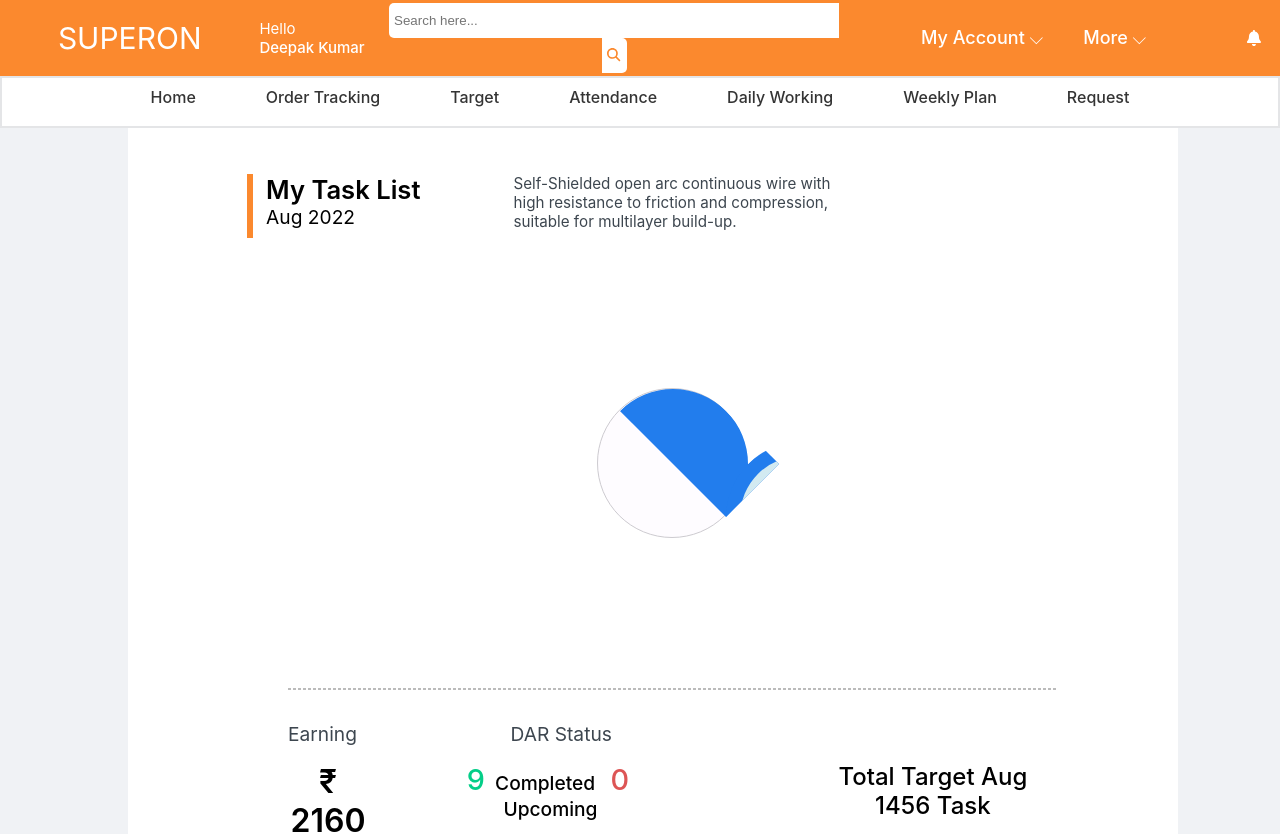
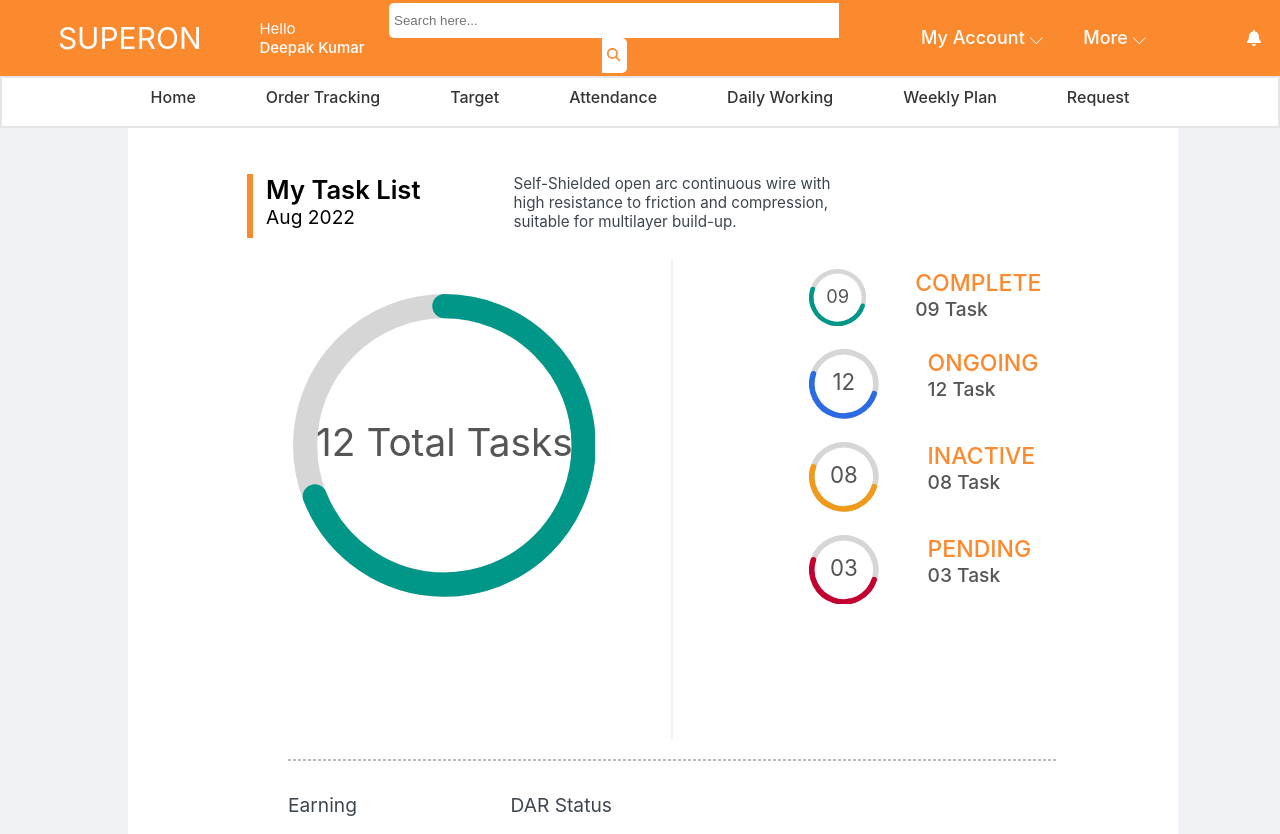
Before and after one commit to 2ybaryl/EMS, a React (Create React App) app: page / in a window 1280 px wide. Shown: the top 834 px of the page. Built offline with nearby package versions, Linux system fonts and the light colour scheme.

Commit message:
Added Progress bars

```diff
--- a/package.json
+++ b/package.json
@@ -10,6 +10,7 @@
     "@testing-library/react": "^13.4.0",
     "@testing-library/user-event": "^13.5.0",
     "react": "^18.2.0",
+    "react-circular-progressbar": "^2.1.0",
     "react-dom": "^18.2.0",
     "react-scripts": "5.0.1",
     "web-vitals": "^2.1.4"
--- a/src/components/Pages/Home.js
+++ b/src/components/Pages/Home.js
@@ -1,4 +1,6 @@
 import React, { Component } from "react";
+import { CircularProgressbar, buildStyles } from "react-circular-progressbar";
+import "react-circular-progressbar/dist/styles.css";
 import "../common/stylesheets/Home.css";
 
 export default class Home extends Component {
@@ -24,19 +26,94 @@ export default class Home extends Component {
 
           {/*  Here starts the Center of the console - the progress circles */}
 
-          <div>
-            <div class="circle-wrap">
-              <div class="circle">
-                <div class="mask half">
-                  <div class="fill">
-                    <div class="mask full">
-                      <div class="fill">
-                        <div class="inside-circle"> 12 </div>
-                      </div>
+          <div className="center">
+            <div className="left">
+              <div id="total">
+                <CircularProgressbar
+                  value={69}
+                  text={`12 Total Tasks`}
+                  styles={buildStyles({
+                    textSize: "80%",
+                    textColor: "#555555",
+                    pathColor: "#009788",
+                  })}
+                />
+              </div>
+            </div>
+            <span className="black"></span>
+            <div className="right">
+              <center>
+                <div className="status">
+                  <div id="curr">
+                    <div id="prog">
+                    <CircularProgressbar
+                      value={50}
+                      text={`09`}
+                      styles={buildStyles({
+                        rotation:'0.3',
+                        textSize: "200%",
+                        textColor: "#555555",
+                        pathColor: "#009788",
+                      })}
+                    ></CircularProgressbar></div>
+                    <div id="stat">
+                      <span id="head">COMPLETE</span>
+                      <span>09 Task</span>
+                    </div>
+                  </div>
+                  <div id="curr">
+                    <div id="prog">
+                    <CircularProgressbar
+                      value={50}
+                      text={`12`}
+                      styles={buildStyles({
+                        rotation:'0.3',
+                        textSize: "200%",
+                        textColor: "#555555",
+                        pathColor: "#2c6be3",
+                      })}
+                    ></CircularProgressbar></div>
+                    <div id="stat">
+                      <span id="head">ONGOING</span>
+                      <span>12 Task</span>
+                    </div>
+                  </div>
+                  <div id="curr">
+                    <div id="prog">
+                    <CircularProgressbar
+                      value={50}
+                      text={`08`}
+                      styles={buildStyles({
+                        rotation:'0.3',
+                        textSize: "200%",
+                        textColor: "#555555",
+                        pathColor: "#f19919",
+                      })}
+                    ></CircularProgressbar></div>
+                    <div id="stat">
+                      <span id="head">INACTIVE</span>
+                      <span>08 Task</span>
+                    </div>
+                  </div>
+                  <div id="curr">
+                    <div id="prog">
+                    <CircularProgressbar
+                      value={50}
+                      text={`03`}
+                      styles={buildStyles({
+                        rotation:'0.3',
+                        textSize: "200%",
+                        textColor: "#555555",
+                        pathColor: "#c40030",
+                      })}
+                    ></CircularProgressbar></div>
+                    <div id="stat">
+                      <span id="head">PENDING</span>
+                      <span>03 Task</span>
                     </div>
                   </div>
                 </div>
-              </div>
+              </center>
             </div>
           </div>
 
@@ -71,8 +148,8 @@ export default class Home extends Component {
           </div>
           <div className="values">
             <span id="dar">
-              <span id="present">9</span> Present
-              <span id="absent">0</span> Absent
+              <span id="present">22</span> Present
+              <span id="absent">2</span> Absent
               <span id="leave">0</span> Leave
             </span>
           </div>
--- a/src/components/common/stylesheets/Home.css
+++ b/src/components/common/stylesheets/Home.css
@@ -3,6 +3,9 @@
   --grey: #F0F2F5;
   --footer-primary: #313A44;
   --footer-secondary: #3D464F;
+  --green : #04CE88;
+  --blue: #3541B7;
+  --red: #DD5555;
 }
 
 body {
@@ -21,12 +24,12 @@ body {
   background: #ffffff;
 }
 
-.top {
+.console .top {
   display: flex;
   flex-direction: row;
 }
 
-.left {
+.console .top .left {
   margin-top: 1vh;
   margin-left: 8%;
   display: flex;
@@ -34,29 +37,29 @@ body {
   max-width: 20%;
 }
 
-.left .orange {
+.console .top .left .orange {
   border-left: 6px solid var(--orange);
   height: 4em;
 }
 
-.left .text {
+.console .top .left .text {
   margin-left: 1vw;
   display: flex;
   flex-direction: column;
 }
 
-.left .text .head {
+.console .top .left .text .head {
   font-size: 1.6em;
   font-weight: 600;
 }
 
-.left .text .date {
+.console .top .left .text .date {
   font-size: 1.2em;
   font-weight: 400;
   text-align: left;
 }
 
-.right {
+.console .top .right {
   color: #3D464F;
   font-size: 1.2em;
   font-weight: 400;
@@ -68,64 +71,57 @@ body {
   text-align: left;
 }
 
-
-
-.circle-wrap {
-  margin: 150px auto;
-  width: 150px;
-  height: 150px;
-  background: #fefcff;
-  border-radius: 50%;
-  border: 1px solid #cdcbd0;
+.center{
+  margin-top: 2%;
+  display: flex;
+  flex-direction: row;
+  max-width: 100%;
+}
+.center .black{
+  border: 1px solid var(--grey);
+  height: 60vh;
+  margin-bottom: 2%;
+}
+.center .left{
+  width: 50%;
+}
+.center .right{
+  width: 50%;
 }
 
-circle-wrap .circle .mask,
-.circle-wrap .circle .fill {
-  width: 150px;
-  height: 150px;
-  position: absolute;
-  border-radius: 50%;
+.center .left #total{
+  margin-top: 2%;
+  padding: 5%;
+  margin-left: 20%;
+  width: 70%;
+  height: 90%;
 }
-
-.mask .fill {
-  clip: rect(0px, 75px, 150px, 0px);
-  background-color: #227ded;
+.center .right .status{
+  padding: 2%;
+  display: flex;
+  flex-direction: column;
+  max-width: 50%;
 }
-
-.circle-wrap .circle .mask {
-  clip: rect(0px, 150px, 150px, 75px);
+.center .right .status #curr{
+  margin-bottom: 10%;
+  display: flex;
+  flex-direction: row;
 }
-
-.mask .full,
-.circle .fill {
-  animation: fill ease-in-out 3s;
-  transform: rotate(135deg);
+.center .right .status #curr #prog{
+  max-width: 30%;
 }
-
-@keyframes fill {
-  0% {
-    transform: rotate(0deg);
-  }
-
-  100% {
-    transform: rotate(135deg);
-  }
+.center .right .status #curr #stat{
+  font-size: 120%;
+  font-weight: 500;
+  color: #555555;
+  text-align: left;
+  margin-left: 21%;
+  display: flex;
+  flex-direction: column;
 }
-
-.circle-wrap .inside-circle {
-  width: 122px;
-  height: 122px;
-  border-radius: 50%;
-  background: #d2eaf1;
-  line-height: 120px;
-  text-align: center;
-  margin-top: 14px;
-  margin-left: 14px;
-  color: #1e51dc;
-  position: absolute;
-  z-index: 100;
-  font-weight: 700;
-  font-size: 2em;
+.center .right .status #curr #stat #head{
+  color: var(--orange);
+  font-size: 120%;
 }
 
 
@@ -173,12 +169,12 @@ circle-wrap .circle .mask,
 
 .stats .values #completed {
   font-size: 150%;
-  color: #04CE88;
+  color: var(--green);
 }
 
 .stats .values #upcoming {
   font-size: 150%;
-  color: #DD5555;
+  color: var(--red);
 }
 
 .values #target {
@@ -207,7 +203,7 @@ circle-wrap .circle .mask,
 .bottom .title2 #today {
   margin-left: 3%;
   font-weight: 500;
-  color: #04CE88;
+  color: var(--green);
 }
 
 .bottom .title2 #per {
@@ -221,7 +217,7 @@ circle-wrap .circle .mask,
   border-radius: 15px;
 }
 .bottom .bar .percent {
-  background-color: #04CE88;
+  background-color: var(--green);
   color: white;
   padding: 1%;
   text-align: right;
@@ -248,19 +244,19 @@ circle-wrap .circle .mask,
 .bottom .values #present {
   margin-right: 10%;
   font-size: 180%;
-  color: #04CE88;
+  color: var(--green);
 }
 
 .bottom .values #absent {
   margin-left: 40%;
   margin-right: 10%;
   font-size: 180%;
-  color: #DD5555;
+  color: var(--red);
 }
 
 .bottom .values #leave {
   margin-left: 40%;
   margin-right: 10%;
   font-size: 180%;
-  color: #3541B7;
+  color: var(--blue);
 }
```
Also changed, not shown: 1 other file (tests, documents, lock files or other folders).
